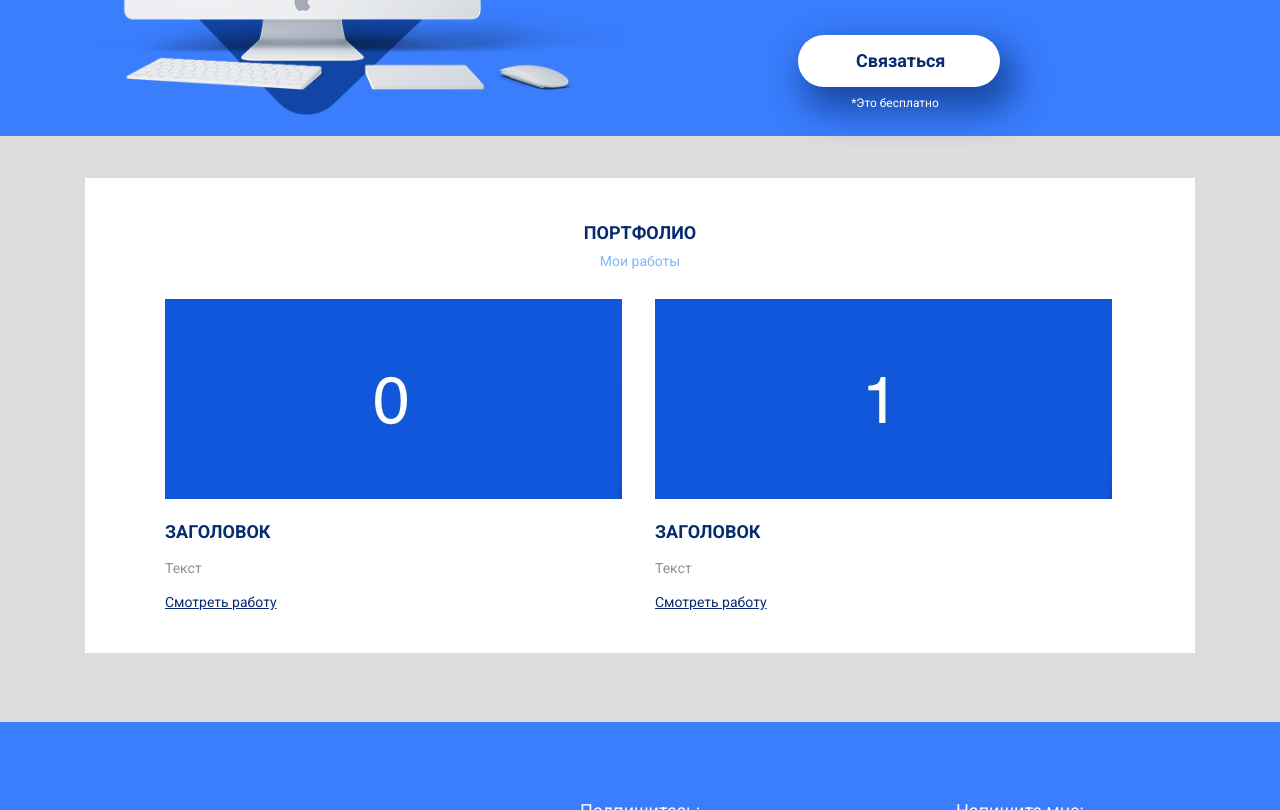
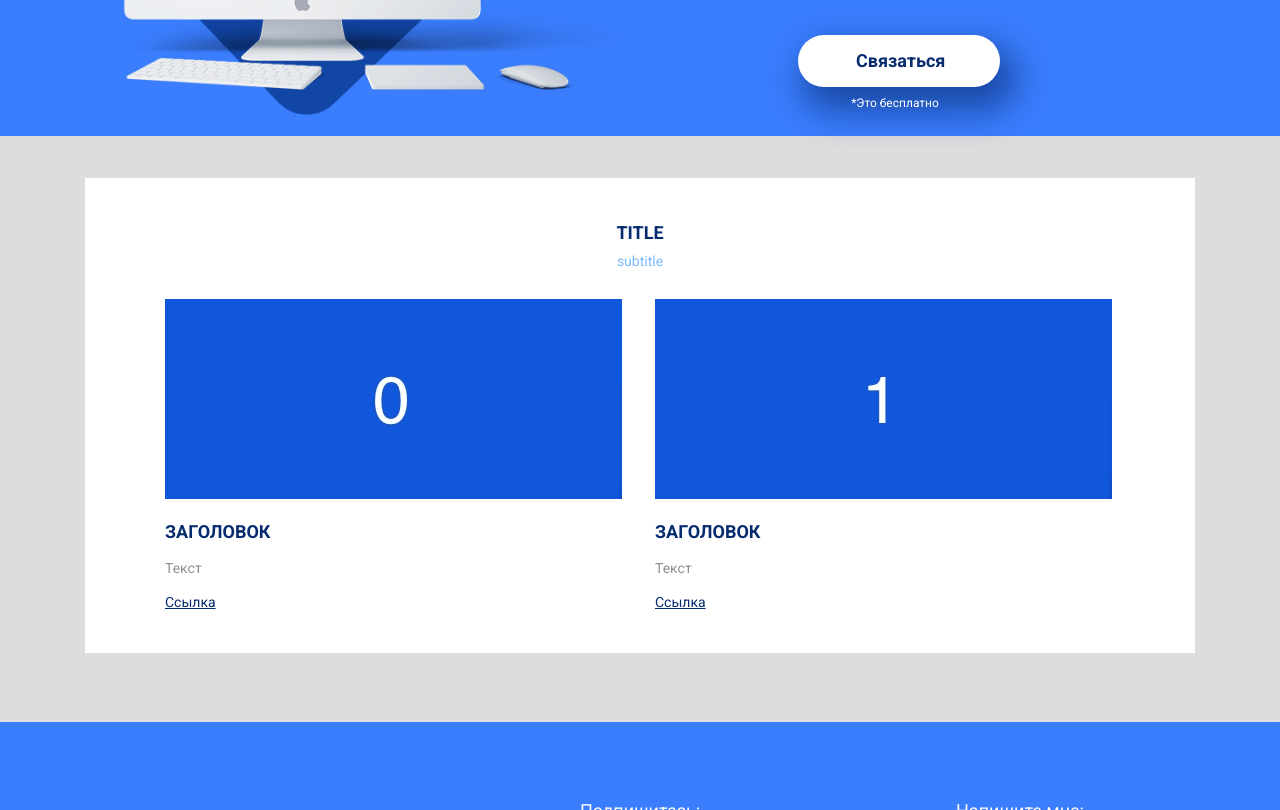
Before and after one commit to Imnaa/Imnaa.github.io, a plain HTML site: page index.html in a window 1280 px wide. Shown: the part 344-1154 px from the top of the page. Drawn offline with Linux system fonts and the light colour scheme.

Commit message:
Add files via upload

```diff
--- a/index.html
+++ b/index.html
@@ -53,10 +53,10 @@
 		<div class="container">
 			<div class="portfolio-block  wow flipInX" data-wow-delay="0.5s">
 				<h2 class="portfolio-title">
-					Портфолио
+					title
 				</h2>
 				<p class="portfolio-subtitle">
-					Мои работы
+					subtitle
 				</p>
 				<div class="row">
 					<div class="col-md-6">
@@ -69,7 +69,7 @@
 								Текст
 							</p>
 							<a href="#">
-								Смотреть работу
+								Ссылка
 							</a>
 						</div>
 						<!-- portfolio-col-1 -->
@@ -85,7 +85,7 @@
 								Текст
 							</p>
 							<a href="#">
-								Смотреть работу
+								Ссылка
 							</a>
 						</div>
 						<!-- portfolio-col-2 -->
```
